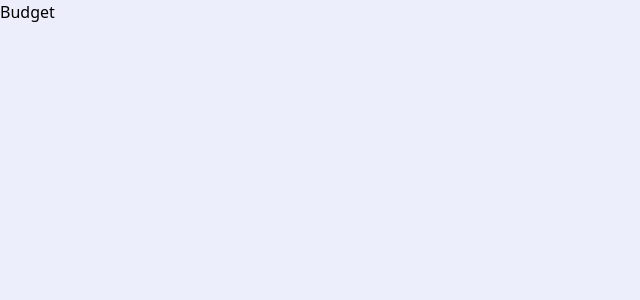
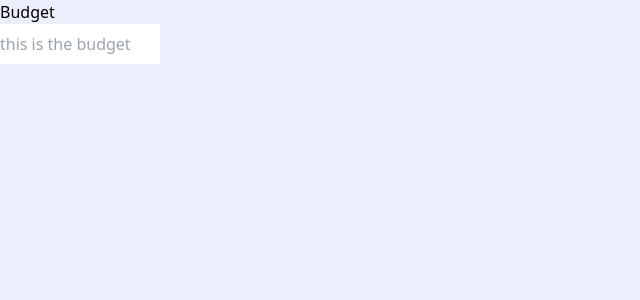
Before and after one commit to britzky/career-coach, a React (Vite) app in the folder frontend/career-coach/: page /budget in a window 1280 px wide. Shown: the top 300 px of the page, without its empty margins (0-640 px from the left). Built offline with nearby package versions, Linux system fonts and the light colour scheme.

Commit message:
started building out inputbox component and budget page

```diff
--- /dev/null
+++ b/frontend/career-coach/src/components/InputBox/InputBox.tsx
@@ -0,0 +1,12 @@
+interface InputBoxProps {
+    placeholder: string;
+}
+
+
+export const InputBox: React.FC<InputBoxProps> = ({placeholder}) => {
+  return (
+    <>
+        <input className="w-full h-10" type="text" placeholder={placeholder} required/>
+    </>
+  )
+}
--- /dev/null
+++ b/frontend/career-coach/src/components/InputBox/index.ts
@@ -0,0 +1 @@
+export { InputBox } from "./InputBox";
--- /dev/null
+++ b/frontend/career-coach/src/components/SkillInputBox/SkillInputBox.tsx
@@ -0,0 +1,7 @@
+import React from 'react'
+
+export const SkillInputBox = () => {
+  return (
+    <div>SkillInputBox</div>
+  )
+}
--- /dev/null
+++ b/frontend/career-coach/src/components/SkillInputBox/index.ts
@@ -0,0 +1 @@
+export { SkillInputBox } from "./SkillInputBox";
--- a/frontend/career-coach/src/pages/Budget/Budget.tsx
+++ b/frontend/career-coach/src/pages/Budget/Budget.tsx
@@ -1,11 +1,13 @@
 import React from 'react'
+import { InputBox } from '../../components/InputBox'
 
 export const Budget = () => {
   return (
+    <>
     <div>Budget</div>
+    <div className='w-40'><InputBox placeholder='this is the budget'/></div>
+     </>
+
+
   )
 }
-
-export const Christmas = () => {
-
-}
```
